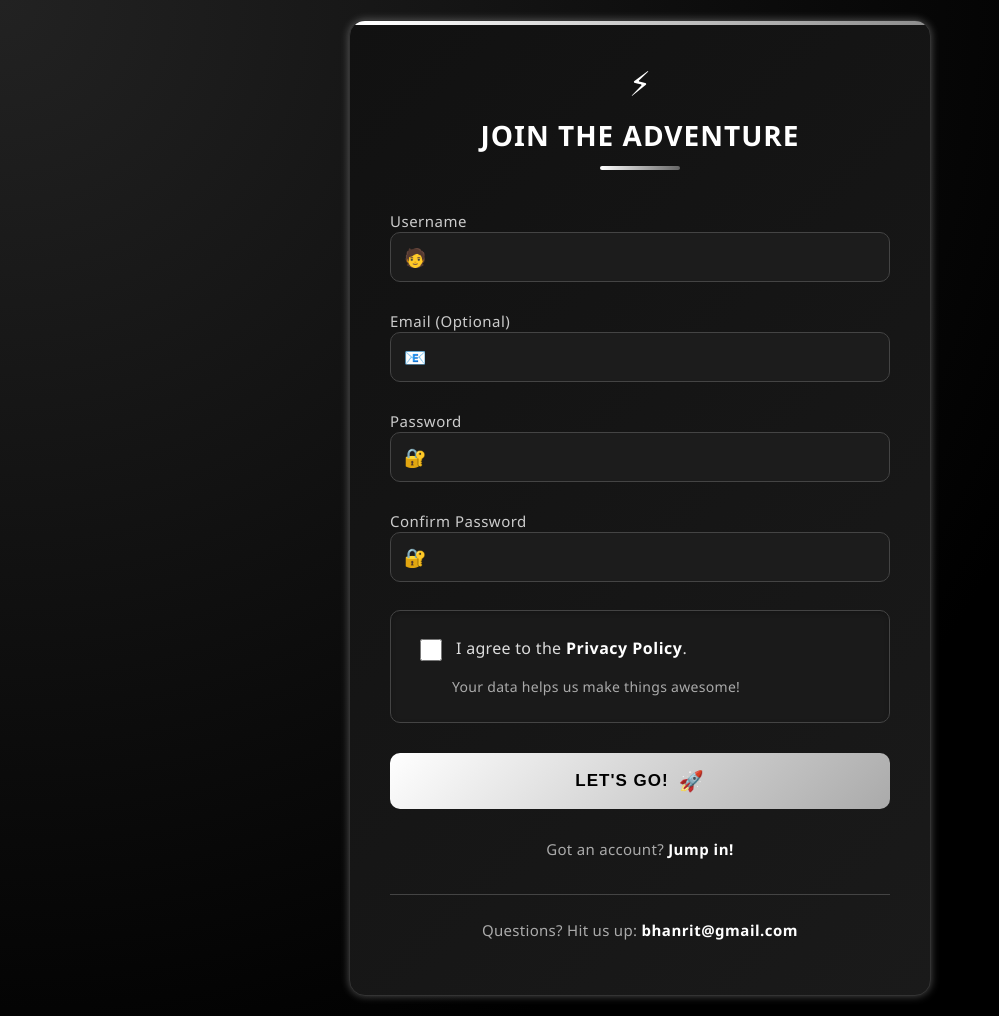
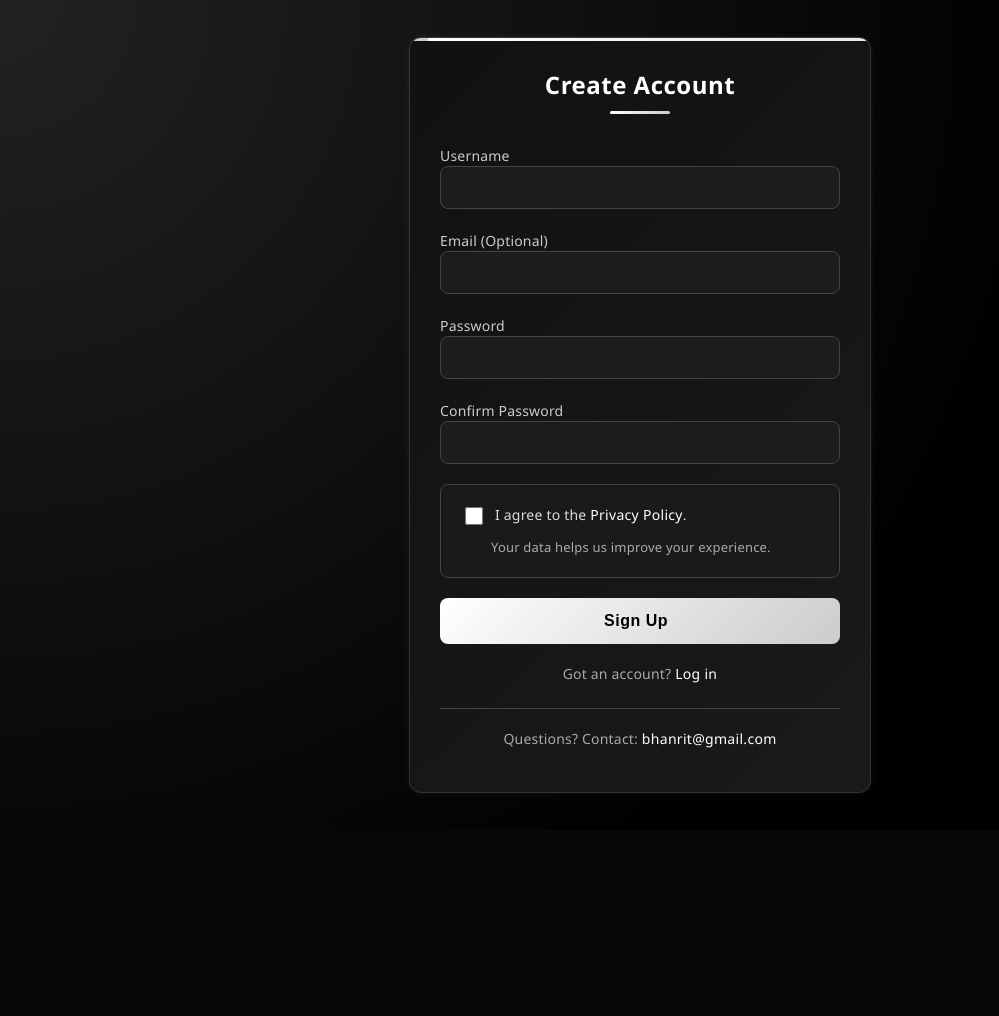
Before and after one commit to Riteshbhandarii/chat-systems, a Django app: page /register/ in a window 1280 px wide. Shown: the whole page, without its empty margins (0-999 px from the left). After the commit the page ends 793 px from the top, so only its background shows below. Run offline with Django 5.2, Linux system fonts and the light colour scheme.

Commit message:
frontend changes

```diff
--- a/messaging/templates/messaging/register.html
+++ b/messaging/templates/messaging/register.html
@@ -4,8 +4,7 @@
 <div class="register-container">
     <div class="register-card">
         <div class="register-header">
-            <div class="header-icon">⚡</div>
-            <h2 class="register-title">Join the Adventure</h2>
+            <h2 class="register-title">Create Account</h2>
             <div class="header-decoration"></div>
         </div>
 
@@ -15,7 +14,6 @@
             <div class="form-group animate-in">
                 <label for="{{ form.username.id_for_label }}" class="form-label">Username</label>
                 <div class="input-container">
-                    <span class="input-icon">🧑</span>
                     {{ form.username }}
                 </div>
             </div>
@@ -23,7 +21,6 @@
             <div class="form-group animate-in" style="animation-delay: 0.1s">
                 <label for="{{ form.email.id_for_label }}" class="form-label">Email (Optional)</label>
                 <div class="input-container">
-                    <span class="input-icon">📧</span>
                     {{ form.email }}
                 </div>
             </div>
@@ -31,7 +28,6 @@
             <div class="form-group animate-in" style="animation-delay: 0.2s">
                 <label for="{{ form.password.id_for_label }}" class="form-label">Password</label>
                 <div class="input-container">
-                    <span class="input-icon">🔐</span>
                     {{ form.password }}
                 </div>
             </div>
@@ -39,7 +35,6 @@
             <div class="form-group animate-in" style="animation-delay: 0.3s">
                 <label for="{{ form.password_confirm.id_for_label }}" class="form-label">Confirm Password</label>
                 <div class="input-container">
-                    <span class="input-icon">🔐</span>
                     {{ form.password_confirm }}
                 </div>
             </div>
@@ -52,7 +47,7 @@
                             I agree to the <a href="/privacy-policy/" target="_blank" class="consent-policy-link">Privacy Policy</a>.
                         </label>
                     </div>
-                    <p class="consent-explanation">Your data helps us make things awesome!</p>
+                    <p class="consent-explanation">Your data helps us improve your experience.</p>
                 </div>
             </div>
 
@@ -70,15 +65,14 @@
             {% endif %}
 
             <button type="submit" class="register-button animate-in" style="animation-delay: 0.5s">
-                <span class="button-text">Let's Go!</span>
-                <span class="button-icon">🚀</span>
+                <span class="button-text">Sign Up</span>
             </button>
 
             <div class="login-link animate-in" style="animation-delay: 0.6s">
-                Got an account? <a href="{% url 'login' %}">Jump in!</a>
+                Got an account? <a href="{% url 'login' %}">Log in</a>
             </div>
 
-            <p class="registration-contact animate-in" style="animation-delay: 0.7s">Questions? Hit us up: <a href="mailto:bhanrit@gmail.com">bhanrit@gmail.com</a></p>
+            <p class="registration-contact animate-in" style="animation-delay: 0.7s">Questions? Contact: <a href="mailto:bhanrit@gmail.com">bhanrit@gmail.com</a></p>
         </form>
     </div>
 </div>
@@ -125,17 +113,17 @@
         justify-content: center;
         align-items: center;
         min-height: 100vh;
-        padding: 20px;
+        padding: 15px;
     }
 
     .register-card {
         background-color: #111111;
         background-image: linear-gradient(135deg, #111111 0%, #1a1a1a 100%);
-        border-radius: 16px;
-        box-shadow: 0 12px 40px rgba(255, 255, 255, 0.1);
-        padding: 40px;
+        border-radius: 12px;
+        box-shadow: 0 8px 30px rgba(255, 255, 255, 0.1);
+        padding: 30px;
         width: 100%;
-        max-width: 500px;
+        max-width: 400px;
         border: 1px solid #333333;
         position: relative;
         overflow: hidden;
@@ -148,56 +136,48 @@
         top: 0;
         left: 0;
         right: 0;
-        height: 4px;
-        background: linear-gradient(90deg, #ffffff, #888888, #ffffff);
+        height: 3px;
+        background: linear-gradient(90deg, #ffffff, #cccccc);
         background-size: 200% 100%;
         animation: shimmer 5s infinite linear;
     }
 
     .register-header {
         text-align: center;
-        margin-bottom: 40px;
-    }
-
-    .header-icon {
-        font-size: 32px;
-        margin-bottom: 12px;
-        animation: pulse 2s infinite ease-in-out;
-        color: #ffffff;
+        margin-bottom: 30px;
     }
 
     .header-decoration {
-        width: 80px;
-        height: 4px;
-        background: linear-gradient(90deg, #ffffff, #666666);
-        margin: 12px auto 0;
-        border-radius: 4px;
+        width: 60px;
+        height: 3px;
+        background: linear-gradient(90deg, #ffffff, #cccccc);
+        margin: 10px auto 0;
+        border-radius: 3px;
     }
 
     .register-title {
         color: #ffffff;
-        font-size: 28px;
-        font-weight: 700;
+        font-size: 24px;
+        font-weight: 600;
         margin: 0;
-        text-transform: uppercase;
-        letter-spacing: 1px;
+        letter-spacing: 0.5px;
     }
 
     .animate-in {
-        animation: fadeInUp 0.6s ease-out forwards;
+        animation: fadeInUp 0.5s ease-out forwards;
         opacity: 0;
     }
 
     .form-group {
-        margin-bottom: 28px;
+        margin-bottom: 20px;
     }
 
     .form-label {
         color: #cccccc;
-        margin-bottom: 10px;
-        font-size: 15px;
+        margin-bottom: 8px;
+        font-size: 14px;
         font-weight: 500;
-        letter-spacing: 0.5px;
+        letter-spacing: 0.2px;
     }
 
     .input-container {
@@ -206,28 +186,19 @@
     }
 
     .input-container:focus-within {
-        transform: scale(1.02);
-    }
-
-    .input-icon {
-        position: absolute;
-        left: 14px;
-        top: 50%;
-        transform: translateY(-50%);
-        color: #888888;
-        font-size: 18px;
+        transform: scale(1.01);
     }
 
     input[type="text"],
     input[type="email"],
     input[type="password"] {
         width: 100%;
-        padding: 15px 15px 15px 45px;
+        padding: 12px;
         border: 1px solid #444444;
-        border-radius: 10px;
+        border-radius: 8px;
         background-color: #1c1c1c;
         color: #ffffff;
-        font-size: 16px;
+        font-size: 15px;
         transition: all 0.3s ease;
         box-sizing: border-box;
     }
@@ -236,43 +207,42 @@
         outline: none;
         border-color: #ffffff;
         background-color: #222222;
-        box-shadow: 0 0 0 4px rgba(255, 255, 255, 0.2);
+        box-shadow: 0 0 0 3px rgba(255, 255, 255, 0.15);
     }
 
     .error-messages {
         background-color: rgba(255, 255, 255, 0.05);
-        border-left: 4px solid #ffffff;
-        padding: 12px 15px;
-        margin-bottom: 20px;
-        border-radius: 0 8px 8px 0;
+        border-left: 3px solid #ffdddd;
+        padding: 10px 12px;
+        margin-bottom: 15px;
+        border-radius: 0 6px 6px 0;
     }
 
     .error-message {
-        color: #ff6666;
-        margin: 5px 0;
-        font-size: 14px;
-        letter-spacing: 0.3px;
+        color: #ffaaaa;
+        margin: 4px 0;
+        font-size: 13px;
+        letter-spacing: 0.2px;
     }
 
     .register-button {
         width: 100%;
-        padding: 16px;
-        background: linear-gradient(135deg, #ffffff, #aaaaaa);
+        padding: 14px;
+        background: linear-gradient(135deg, #ffffff, #cccccc);
         color: #000000;
         border: none;
-        border-radius: 10px;
-        font-size: 17px;
-        font-weight: 700;
+        border-radius: 8px;
+        font-size: 16px;
+        font-weight: 600;
         cursor: pointer;
         transition: all 0.3s;
-        margin-top: 15px;
+        margin-top: 10px;
         display: flex;
         justify-content: center;
         align-items: center;
         position: relative;
         overflow: hidden;
-        text-transform: uppercase;
-        letter-spacing: 1px;
+        letter-spacing: 0.5px;
     }
 
     .register-button::before {
@@ -296,32 +266,23 @@
     }
 
     .button-text {
-        margin-right: 10px;
-    }
-
-    .button-icon {
-        font-size: 20px;
-        transition: transform 0.3s;
-    }
-
-    .register-button:hover .button-icon {
-        transform: translateX(6px);
+        margin-right: 8px;
     }
 
     .login-link {
         text-align: center;
-        margin-top: 30px;
+        margin-top: 20px;
         color: #aaaaaa;
-        font-size: 15px;
-        letter-spacing: 0.3px;
+        font-size: 14px;
+        letter-spacing: 0.2px;
     }
 
     .login-link a {
         color: #ffffff;
         text-decoration: none;
-        font-weight: 600;
+        font-weight: 500;
         transition: all 0.3s;
-        letter-spacing: 0.5px;
+        letter-spacing: 0.3px;
     }
 
     .login-link a:hover {
@@ -330,53 +291,53 @@
     }
 
     .consent-section {
-        margin-bottom: 30px;
+        margin-bottom: 20px;
     }
 
     .consent-box {
         border: 1px solid #444444;
-        border-radius: 10px;
-        padding: 25px;
+        border-radius: 8px;
+        padding: 20px;
         background-color: #1a1a1a;
         transition: all 0.3s;
-        box-shadow: inset 0 2px 5px rgba(0, 0, 0, 0.2);
+        box-shadow: inset 0 1px 3px rgba(0, 0, 0, 0.2);
     }
 
     .consent-box:hover {
         border-color: #ffffff;
-        box-shadow: inset 0 2px 5px rgba(0, 0, 0, 0.2), 0 0 0 4px rgba(255, 255, 255, 0.1);
+        box-shadow: inset 0 1px 3px rgba(0, 0, 0, 0.2), 0 0 0 3px rgba(255, 255, 255, 0.1);
     }
 
     .consent-checkbox-container {
         display: flex;
         align-items: flex-start;
-        margin-bottom: 12px;
+        margin-bottom: 10px;
     }
 
     .consent-checkbox-container input[type="checkbox"] {
-        width: 22px;
-        height: 22px;
-        margin-right: 14px;
-        margin-top: 3px;
+        width: 18px;
+        height: 18px;
+        margin-right: 12px;
+        margin-top: 2px;
         cursor: pointer;
         accent-color: #ffffff;
-        border-radius: 5px;
+        border-radius: 4px;
     }
 
     .consent-label {
         color: #dddddd;
-        font-size: 16px;
-        line-height: 1.5;
-        letter-spacing: 0.3px;
+        font-size: 14px;
+        line-height: 1.4;
+        letter-spacing: 0.2px;
     }
 
     .consent-policy-link {
         color: #ffffff;
         text-decoration: none;
-        font-weight: 600;
+        font-weight: 500;
         transition: all 0.3s;
         position: relative;
-        letter-spacing: 0.5px;
+        letter-spacing: 0.3px;
     }
 
     .consent-policy-link::after {
@@ -384,7 +345,7 @@
         position: absolute;
         width: 100%;
         height: 2px;
-        bottom: -3px;
+        bottom: -2px;
         left: 0;
         background-color: #ffffff;
         transform: scaleX(0);
@@ -404,28 +365,28 @@
 
     .consent-explanation {
         color: #aaaaaa;
-        font-size: 14px;
-        margin: 10px 0 0 36px;
-        line-height: 1.5;
-        letter-spacing: 0.3px;
+        font-size: 13px;
+        margin: 8px 0 0 30px;
+        line-height: 1.4;
+        letter-spacing: 0.2px;
     }
 
     .registration-contact {
         text-align: center;
         color: #aaaaaa;
-        font-size: 15px;
-        margin-top: 35px;
+        font-size: 14px;
+        margin-top: 25px;
         border-top: 1px solid #444444;
-        padding-top: 25px;
-        letter-spacing: 0.3px;
+        padding-top: 20px;
+        letter-spacing: 0.2px;
     }
 
     .registration-contact a {
         color: #ffffff;
         text-decoration: none;
-        font-weight: 600;
+        font-weight: 500;
         transition: all 0.3s;
-        letter-spacing: 0.5px;
+        letter-spacing: 0.3px;
     }
 
     .registration-contact a:hover {
```
Also changed, not shown: other parts of messaging/templates/messaging/register.html (+10 -16 lines), messaging/templates/messaging/login.html (+69 -106 lines).
